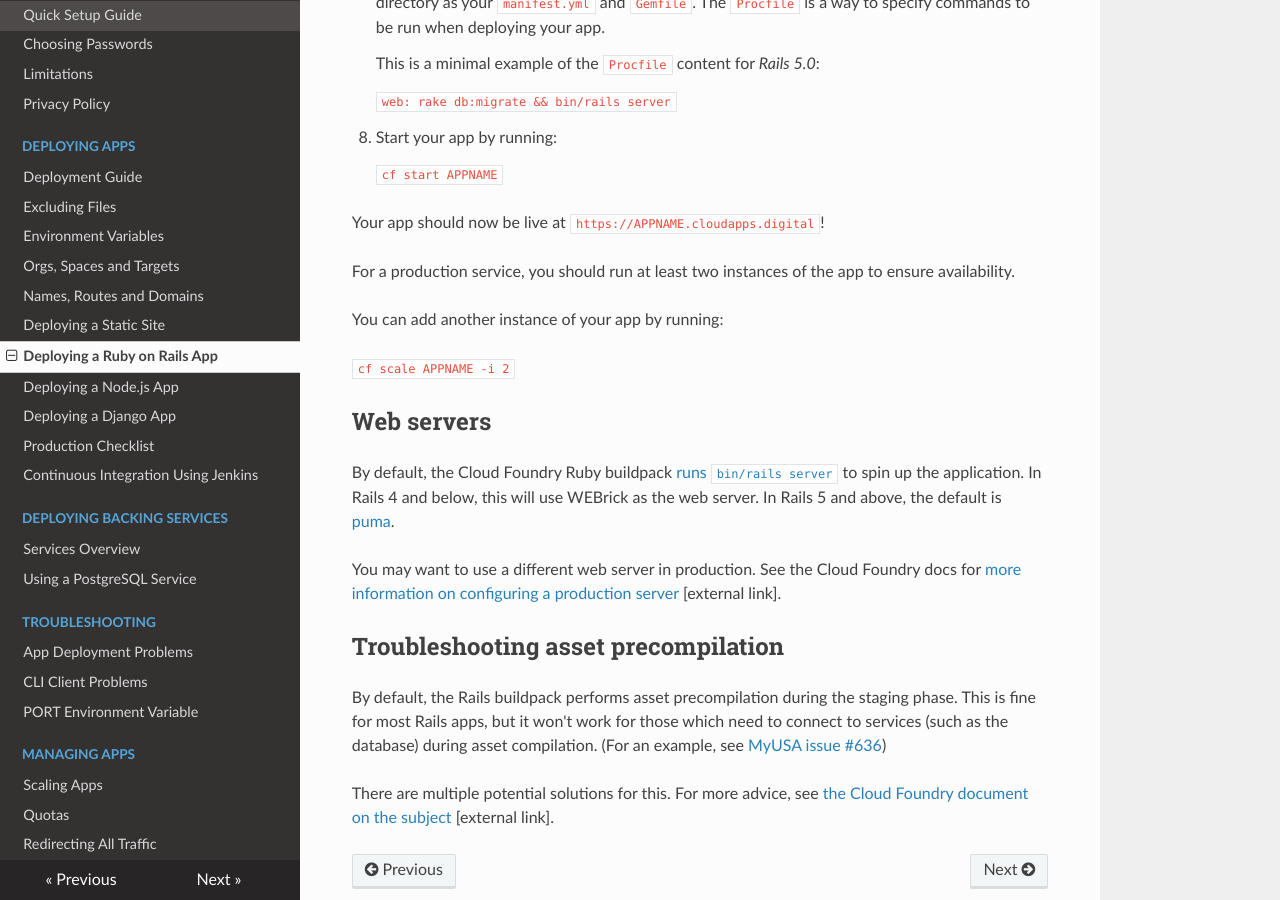
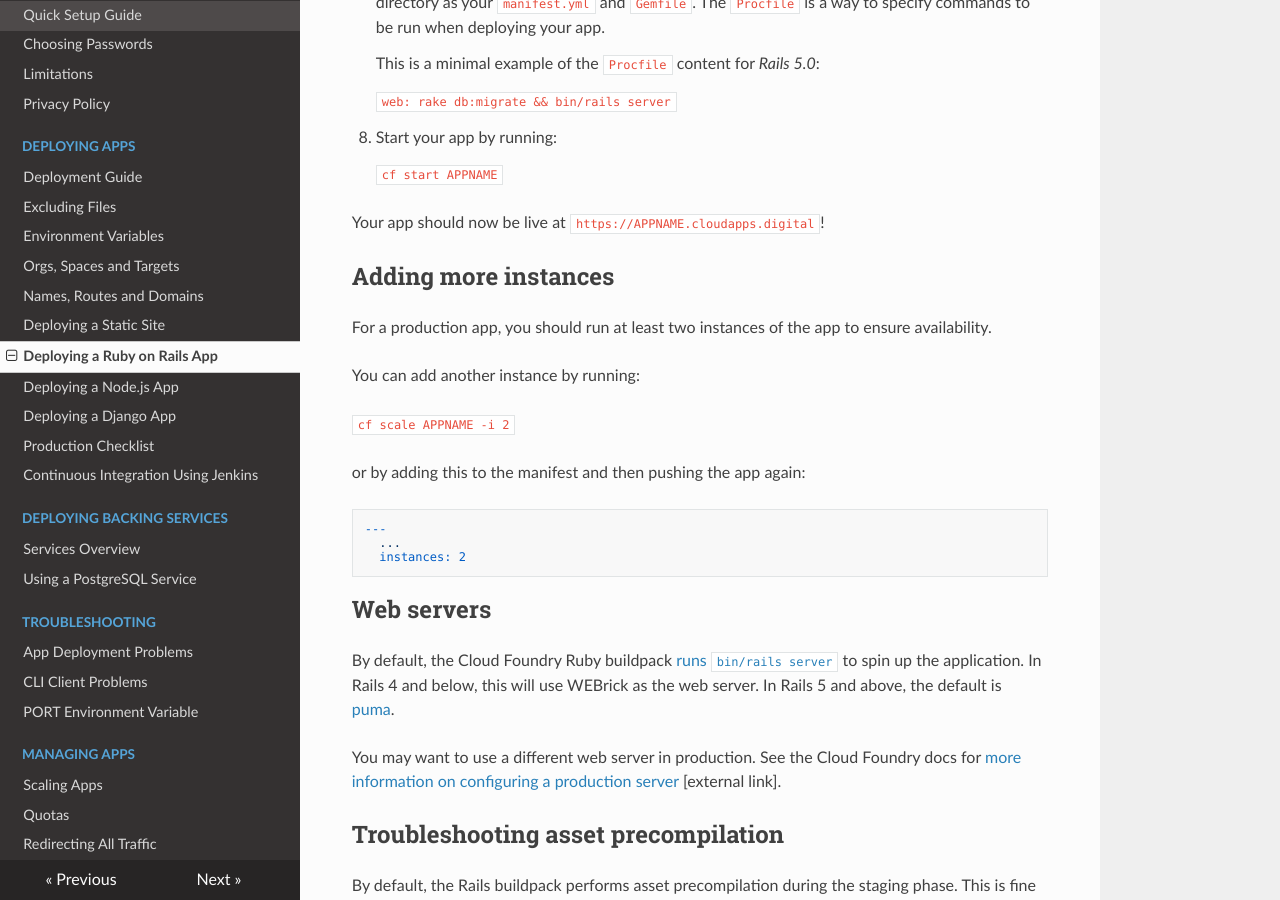
Before and after one commit to alphagov/paas-developer-docs, an MkDocs documentation site: the page built from docs/deploying_apps/deploying_rails.md, in a window 1280 px wide and 900 px high, scrolled down 2647 px. Built offline with MkDocs 1.6.1, drawn with Linux system fonts in a browser that asks for light colours; nearby versions of some CDN libraries; old or Windows-style settings are respelled for this version of MkDocs.

Commit message:
Explain specifying number of instances in manifest

````diff
--- a/docs/deploying_apps/deploying_rails.md
+++ b/docs/deploying_apps/deploying_rails.md
@@ -127,11 +127,22 @@ Note that the only database service currently supported by PaaS is PostgreSQL. I
 
 Your app should now be live at `https://APPNAME.cloudapps.digital`!
 
-For a production service, you should run at least two instances of the app to ensure availability.
+##Adding more instances
 
-You can add another instance of your app by running:
+For a production app, you should run at least two instances of the app to ensure availability.
+
+You can add another instance by running:
 
 ``cf scale APPNAME -i 2``
+
+or by adding this to the manifest and then pushing the app again:
+
+```
+---
+  ...
+  instances: 2
+```
+
 
 ## Web servers
 
````
Also changed, not shown: docs/deploying_apps/deploying_django.md (+16 -0 lines), docs/deploying_apps/deploying_node_js.md (+18 -0 lines), docs/deploying_apps/deploying_static_sites.md (+8 -0 lines), docs/deploying_apps/index.md (+7 -1 lines), docs/managing_apps/scaling.md (+8 -0 lines).
